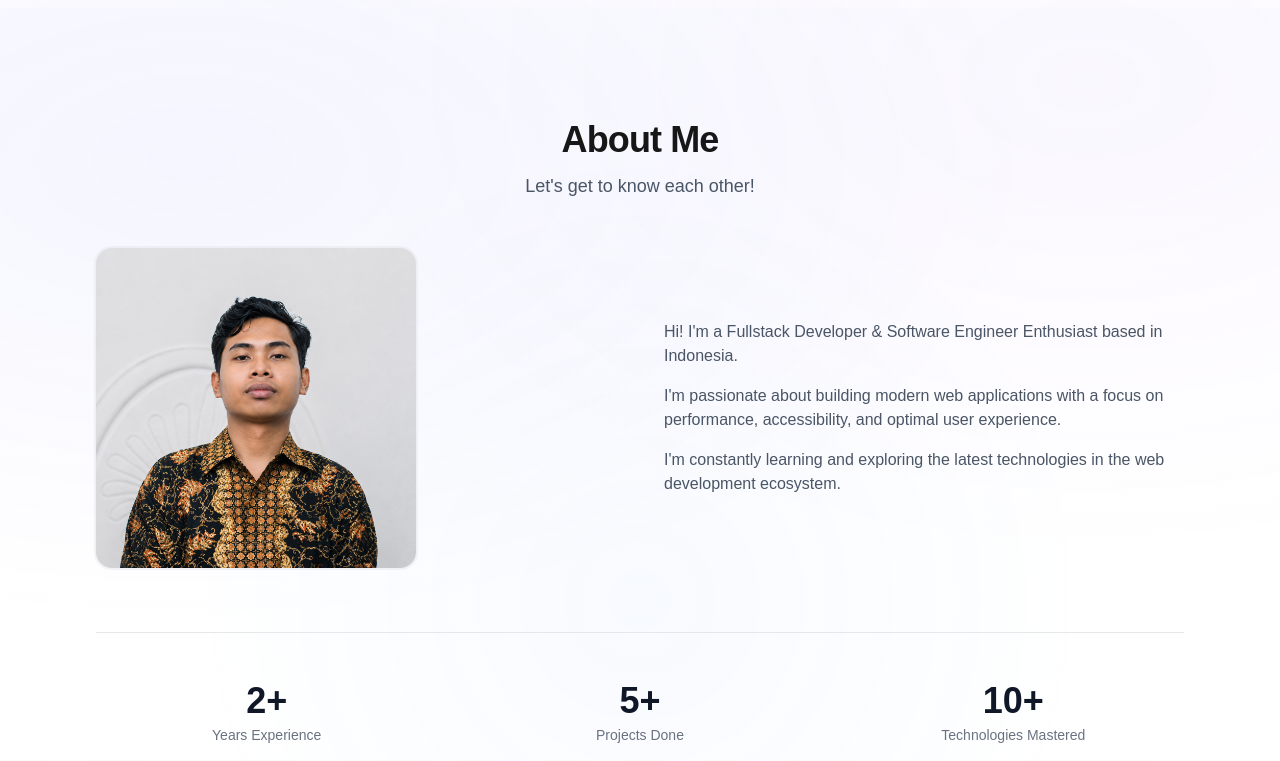
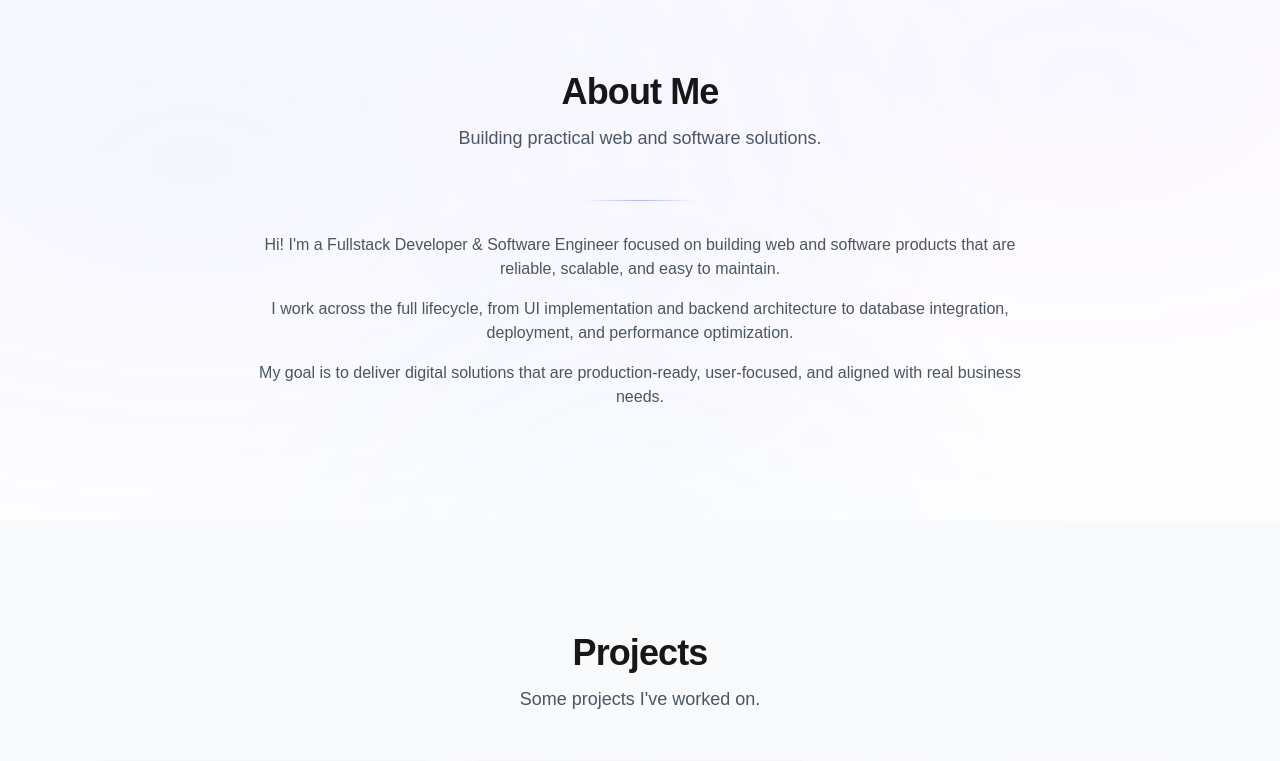
Before and after one commit to Limzy71/Portofolio, a Next.js app: page / in a window 1280 px wide. Shown: the part 840-1601 px from the top of the page. Built offline with nearby package versions, Linux system fonts and the light colour scheme.

Commit message:
Refine UI consistency and fix hydration/scroll behaviors

```diff
--- a/app/layout.tsx
+++ b/app/layout.tsx
@@ -1,5 +1,6 @@
 import type { Metadata } from "next";
 import { Geist, Geist_Mono } from "next/font/google";
+import Script from "next/script";
 
 import { SplashScreen } from "@/components/layout/SplashScreen";
 import { ScrollToTop } from "@/components/layout/ScrollToTop";
@@ -36,9 +37,28 @@ export default function RootLayout({
       className={`${geistSans.variable} ${geistMono.variable} h-full antialiased`}
     >
       <body className="flex min-h-full flex-col" suppressHydrationWarning>
-
-          {`(function(){try{var attrs=['bis_skin_checked','fdprocessedid','_ext','data-gr-ext'];function clean(){attrs.forEach(function(attr){document.querySelectorAll('['+attr+']').forEach(function(el){el.removeAttribute(attr);});});}clean();new MutationObserver(clean).observe(document.documentElement,{subtree:true,attributes:true,attributeFilter:attrs});}catch(e){}})();`}
-
+        <Script id="sanitize-extension-attrs" strategy="beforeInteractive">
+          {`(function () {
+  try {
+    var attrs = ['bis_skin_checked', 'fdprocessedid', '_ext', 'data-gr-ext'];
+    function clean() {
+      attrs.forEach(function (attr) {
+        document.querySelectorAll('[' + attr + ']').forEach(function (el) {
+          el.removeAttribute(attr);
+        });
+      });
+    }
+    clean();
+    new MutationObserver(clean).observe(document.documentElement, {
+      subtree: true,
+      attributes: true,
+      attributeFilter: attrs,
+    });
+  } catch (e) {
+    // No-op: this safeguard should never break rendering.
+  }
+})();`}
+        </Script>
         <ScrollToTop />
         <ScrollProgress />
         <BackToTop />
--- a/components/layout/Footer.tsx
+++ b/components/layout/Footer.tsx
@@ -12,8 +12,8 @@ export function Footer() {
 
   return (
     <footer className="border-t border-gray-200 bg-gradient-to-b from-gray-50/50 to-transparent dark:border-gray-800 dark:from-gray-900/30 dark:to-transparent">
-      <Container className="flex flex-col items-center justify-between gap-4 py-8 text-center sm:flex-row">
-        <p className="text-sm text-gray-500 dark:text-gray-400 sm:text-left">
+      <Container className="flex flex-col items-center justify-between gap-4 py-8 text-center sm:flex-row sm:text-left">
+        <p className="text-sm text-gray-500 dark:text-gray-400">
           &copy; {year} {siteConfig.name}. {t.footer.rights}
         </p>
         <div className="flex items-center gap-4">
@@ -24,9 +24,6 @@ export function Footer() {
             <LinkedinIcon className="h-5 w-5" />
           </SocialLink>
         </div>
-        <p className="text-sm text-gray-400 dark:text-gray-500 sm:text-right">
-          {t.footer.builtWith}
-        </p>
       </Container>
     </footer>
   );
--- a/components/sections/About.tsx
+++ b/components/sections/About.tsx
@@ -1,80 +1,28 @@
 "use client";
 
 import { motion } from "framer-motion";
-import Image from "next/image";
 import { Section } from "@/components/ui/Section";
 import { useLanguage } from "@/contexts/LanguageContext";
-import { fadeInLeft, fadeInRight, fadeInUp, staggerContainer } from "@/lib/animations";
-
-const stats = [
-  { value: "2+", labelKey: "years" },
-  { value: "5+", labelKey: "projects" },
-  { value: "10+", labelKey: "technologies" },
-] as const;
+import { fadeInUp } from "@/lib/animations";
 
 export function About() {
   const { t } = useLanguage();
 
   return (
     <Section id="about" title={t.about.title} subtitle={t.about.subtitle} className="bg-gradient-to-b from-indigo-50/20 via-transparent to-transparent dark:from-indigo-950/10 dark:via-transparent dark:to-transparent">
-      <div className="grid items-center gap-12 md:grid-cols-2">
-        <motion.div
-          variants={fadeInLeft}
-          initial="hidden"
-          whileInView="visible"
-          viewport={{ once: true }}
-          className="flex flex-col items-center gap-8 md:items-start"
-        >
-          <div className="relative h-72 w-72 overflow-hidden rounded-2xl ring-2 ring-gray-200/50 dark:ring-gray-800/50 sm:h-80 sm:w-80">
-            <Image
-              src="/images/profile.jpg"
-              alt="Profile photo"
-              fill
-              className="object-cover"
-              sizes="(max-width: 640px) 288px, 320px"
-              priority
-            />
-          </div>
-        </motion.div>
-
-        <motion.div
-          variants={fadeInRight}
-          initial="hidden"
-          whileInView="visible"
-          viewport={{ once: true }}
-          className="space-y-4 text-gray-600 dark:text-gray-400"
-        >
+      <motion.div
+        variants={fadeInUp}
+        initial="hidden"
+        whileInView="visible"
+        viewport={{ once: true, amount: 0.3 }}
+        className="mx-auto max-w-3xl space-y-4 text-center text-gray-600 dark:text-gray-400"
+      >
+        <div className="mx-auto mb-8 h-px w-28 bg-gradient-to-r from-transparent via-indigo-400/60 to-transparent" />
+        <div className="space-y-4">
           <p>{t.about.p1}</p>
           <p>{t.about.p2}</p>
           <p>{t.about.p3}</p>
-        </motion.div>
-      </div>
-
-      <motion.div
-        variants={staggerContainer}
-        initial="hidden"
-        whileInView="visible"
-        viewport={{ once: true, amount: 0.4 }}
-        className="mt-16 grid grid-cols-3 gap-8 border-t border-gray-200 pt-12 dark:border-gray-800"
-      >
-        {stats.map((stat) => (
-          <motion.div
-            key={stat.labelKey}
-            variants={fadeInUp}
-            className="text-center"
-          >
-            <div className="text-3xl font-bold text-gray-900 dark:text-white sm:text-4xl">
-              {stat.value}
-            </div>
-            <div className="mt-1 text-sm text-gray-500 dark:text-gray-400">
-              {stat.labelKey === "years"
-                ? t.about.statsYears
-                : stat.labelKey === "projects"
-                  ? t.about.statsProjects
-                  : t.about.statsTech}
-            </div>
-          </motion.div>
-        ))}
+        </div>
       </motion.div>
     </Section>
   );
--- a/components/ui/ScrollProgress.tsx
+++ b/components/ui/ScrollProgress.tsx
@@ -1,36 +1,45 @@
 "use client";
 
 import { useEffect } from "react";
-import { motion, useMotionValue } from "framer-motion";
+import {
+  motion,
+  useMotionValue,
+  useMotionValueEvent,
+  useScroll,
+} from "framer-motion";
 
 export function ScrollProgress() {
-  const scrollProgress = useMotionValue(0);
+  const { scrollYProgress } = useScroll();
+  const progress = useMotionValue(0);
+
+  useMotionValueEvent(scrollYProgress, "change", (latest) => {
+    const doc = document.documentElement;
+    const atBottom = window.scrollY + window.innerHeight >= doc.scrollHeight - 2;
+    progress.set(atBottom ? 1 : latest);
+  });
 
   useEffect(() => {
-    const updateScrollProgress = () => {
-      const documentElement = document.documentElement;
-      const scrollTop = window.scrollY || documentElement.scrollTop;
-      const scrollableHeight = documentElement.scrollHeight - window.innerHeight;
+    const syncBottomProgress = () => {
+      const doc = document.documentElement;
+      const maxScroll = doc.scrollHeight - window.innerHeight;
+      if (maxScroll <= 0) {
+        progress.set(1);
+        return;
+      }
 
-      scrollProgress.set(
-        scrollableHeight <= 0 ? 1 : Math.min(scrollTop / scrollableHeight, 1),
-      );
+      const atBottom = window.scrollY + window.innerHeight >= doc.scrollHeight - 2;
+      if (atBottom) progress.set(1);
     };
 
-    updateScrollProgress();
-    window.addEventListener("scroll", updateScrollProgress, { passive: true });
-    window.addEventListener("resize", updateScrollProgress);
-
-    return () => {
-      window.removeEventListener("scroll", updateScrollProgress);
-      window.removeEventListener("resize", updateScrollProgress);
-    };
-  }, [scrollProgress]);
+    syncBottomProgress();
+    window.addEventListener("resize", syncBottomProgress);
+    return () => window.removeEventListener("resize", syncBottomProgress);
+  }, [progress]);
 
   return (
     <motion.div
-      className="fixed top-0 left-0 right-0 z-[60] h-[3px] origin-left bg-gradient-to-r from-indigo-500 via-purple-500 to-pink-500"
-      style={{ scaleX: scrollProgress }}
+      className="pointer-events-none fixed top-0 left-0 z-[60] h-[3px] w-screen origin-left bg-gradient-to-r from-indigo-500 via-purple-500 to-pink-500"
+      style={{ scaleX: progress }}
     />
   );
 }
--- a/lib/locales/en.ts
+++ b/lib/locales/en.ts
@@ -15,10 +15,10 @@ export const en = {
   },
   about: {
     title: "About Me",
-    subtitle: "Let's get to know each other!",
-    p1: "Hi! I'm a Fullstack Developer & Software Engineer Enthusiast based in Indonesia.",
-    p2: "I'm passionate about building modern web applications with a focus on performance, accessibility, and optimal user experience.",
-    p3: "I'm constantly learning and exploring the latest technologies in the web development ecosystem.",
+    subtitle: "Building practical web and software solutions.",
+    p1: "Hi! I'm a Fullstack Developer & Software Engineer focused on building web and software products that are reliable, scalable, and easy to maintain.",
+    p2: "I work across the full lifecycle, from UI implementation and backend architecture to database integration, deployment, and performance optimization.",
+    p3: "My goal is to deliver digital solutions that are production-ready, user-focused, and aligned with real business needs.",
     statsYears: "Years Experience",
     statsProjects: "Projects Done",
     statsTech: "Technologies Mastered",
--- a/lib/locales/id.ts
+++ b/lib/locales/id.ts
@@ -15,10 +15,10 @@ export const id = {
   },
   about: {
     title: "Tentang Saya",
-    subtitle: "Kenalan yuk!",
-    p1: "Halo! Saya seorang Fullstack Developer & Software Engineer Enthusiast yang berbasis di Indonesia.",
-    p2: "Saya passionate dalam membangun aplikasi web modern dengan fokus pada performa, aksesibilitas, dan user experience yang optimal.",
-    p3: "Saat ini saya terus belajar dan mengeksplorasi teknologi terbaru di ekosistem web development.",
+    subtitle: "Membangun web dan software yang relevan.",
+    p1: "Halo! Saya seorang Fullstack Developer & Software Engineer yang fokus membangun produk web dan software yang stabil, cepat, dan mudah dikembangkan.",
+    p2: "Saya terbiasa mengerjakan alur end-to-end, mulai dari perancangan antarmuka, pengembangan backend, integrasi database, sampai deployment dan optimasi performa.",
+    p3: "Fokus utama saya adalah menciptakan solusi digital yang benar-benar dipakai, maintainable, dan memberi dampak nyata untuk pengguna maupun bisnis.",
     statsYears: "Tahun Pengalaman",
     statsProjects: "Proyek Selesai",
     statsTech: "Teknologi Dikuasai",
```
